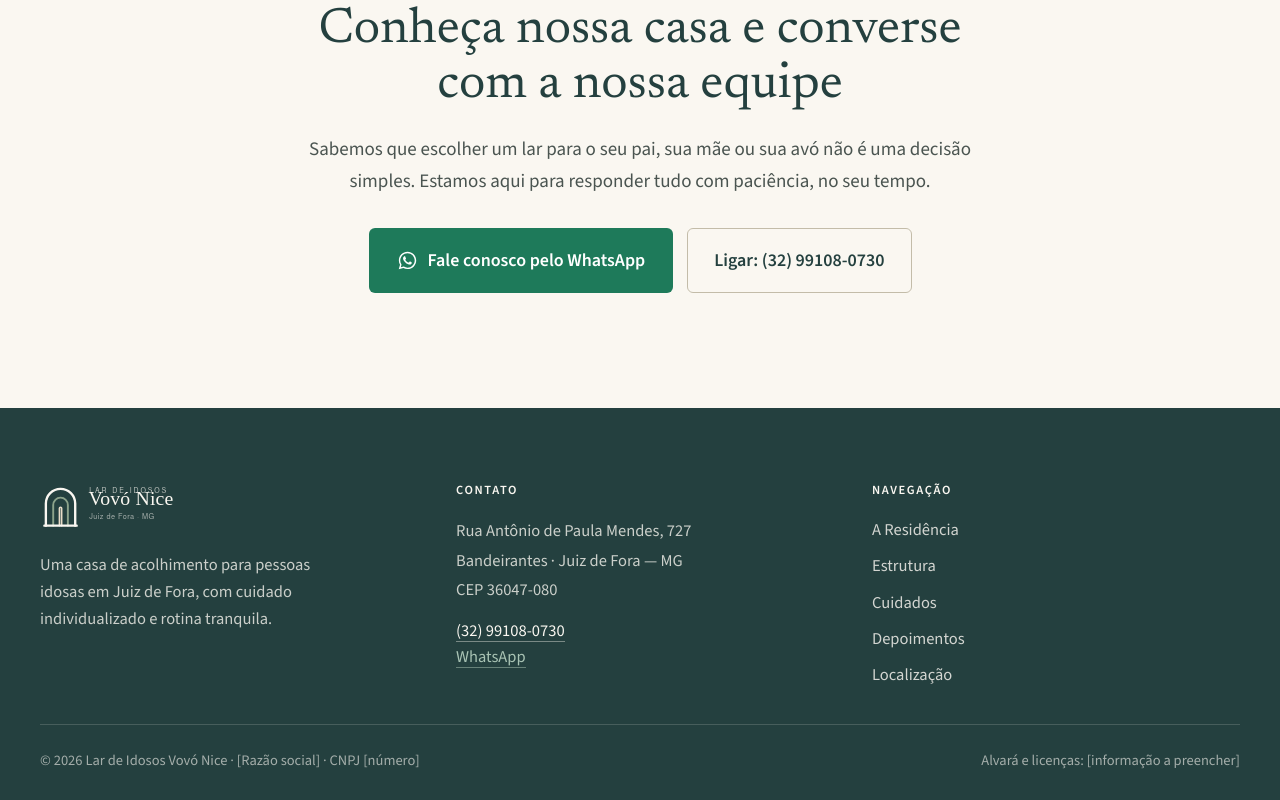
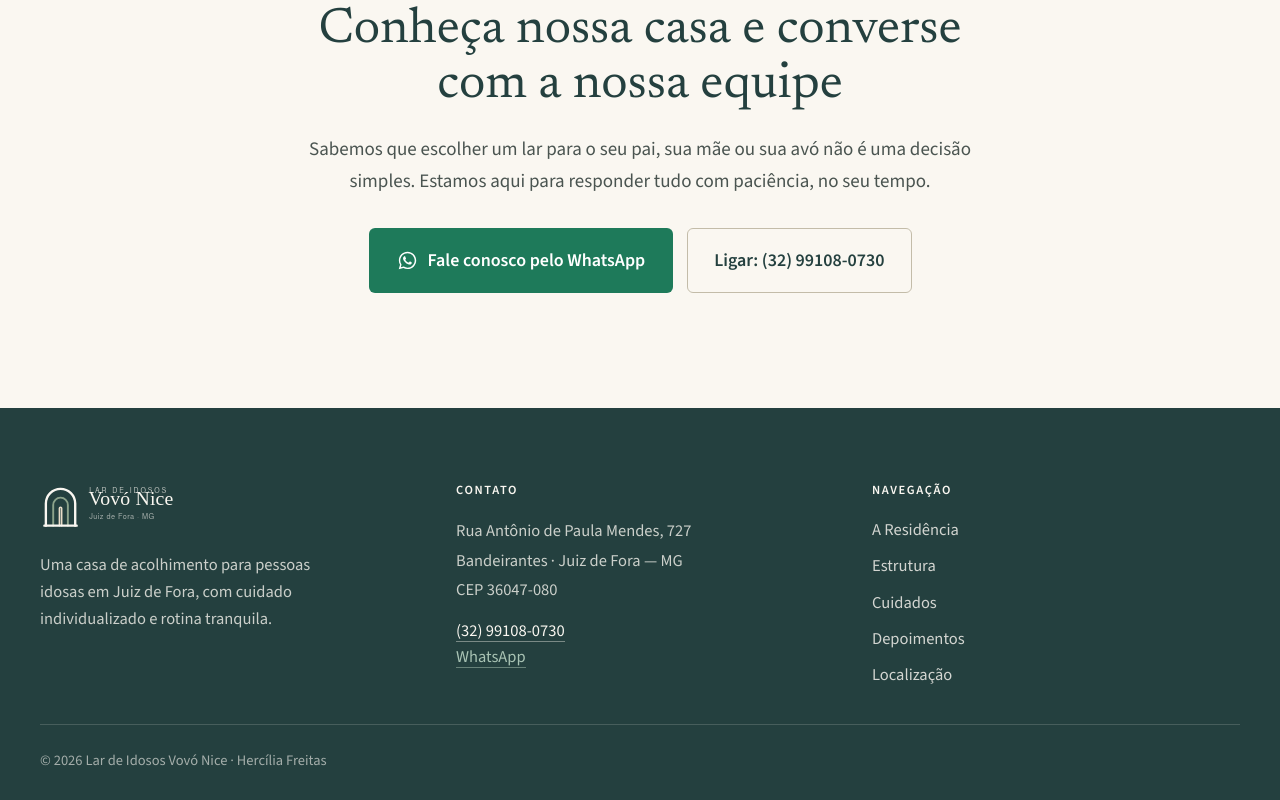
Before and after one commit to francisko-rezende/cissa-lp, a Next.js app: page / in a window 1280 px wide. Shown: the part 6329-7129 px from the top of the page. Built offline with nearby package versions, Linux system fonts and the light colour scheme.

Commit message:
Remove CNPJ from footer

```diff
--- a/src/components/Footer.tsx
+++ b/src/components/Footer.tsx
@@ -94,10 +94,7 @@ export function Footer() {
           </div>
         </div>
         <div className="flex flex-wrap justify-between gap-3.5 pt-6 text-[14.5px] text-ivory/60">
-          <span>
-            © 2026 Lar de Idosos Vovó Nice · [Razão social] · CNPJ [número]
-          </span>
-          <span>Alvará e licenças: [informação a preencher]</span>
+          <span>© 2026 Lar de Idosos Vovó Nice · Hercília Freitas</span>
         </div>
       </div>
     </footer>
```
